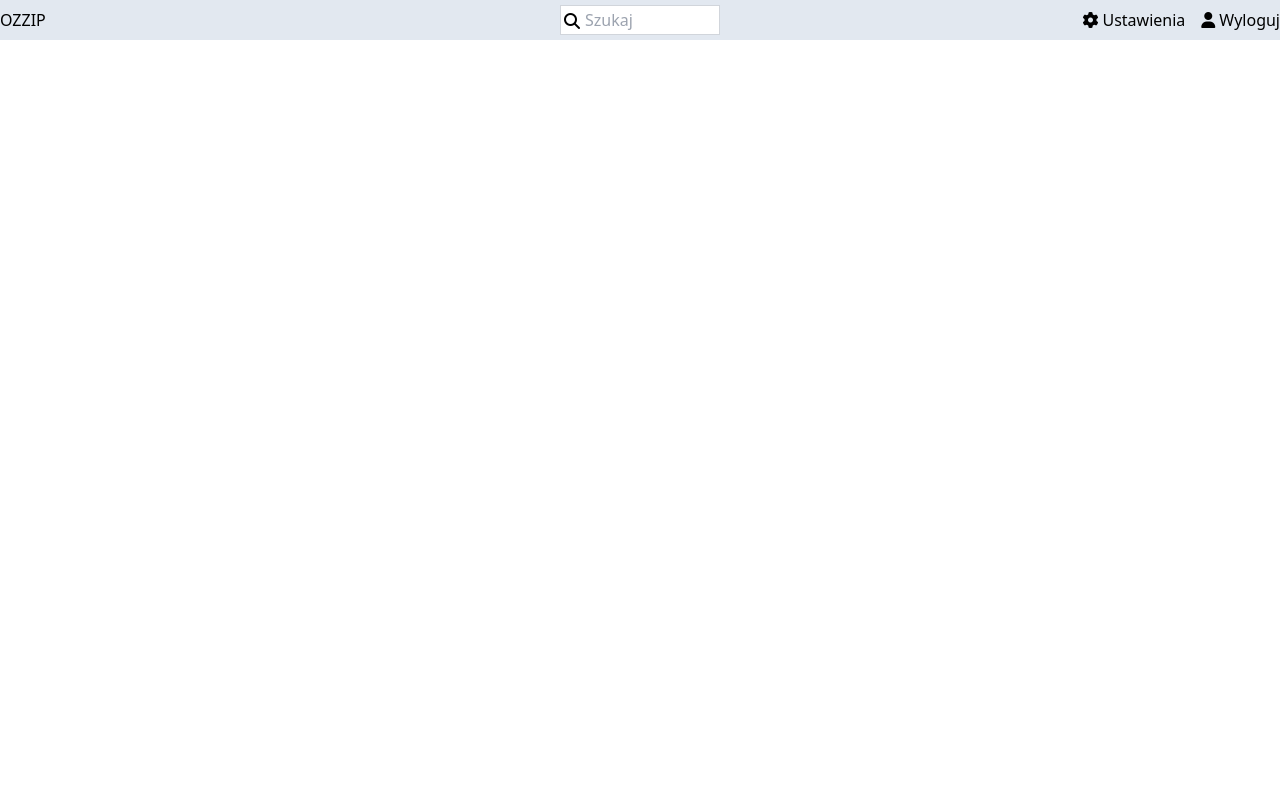
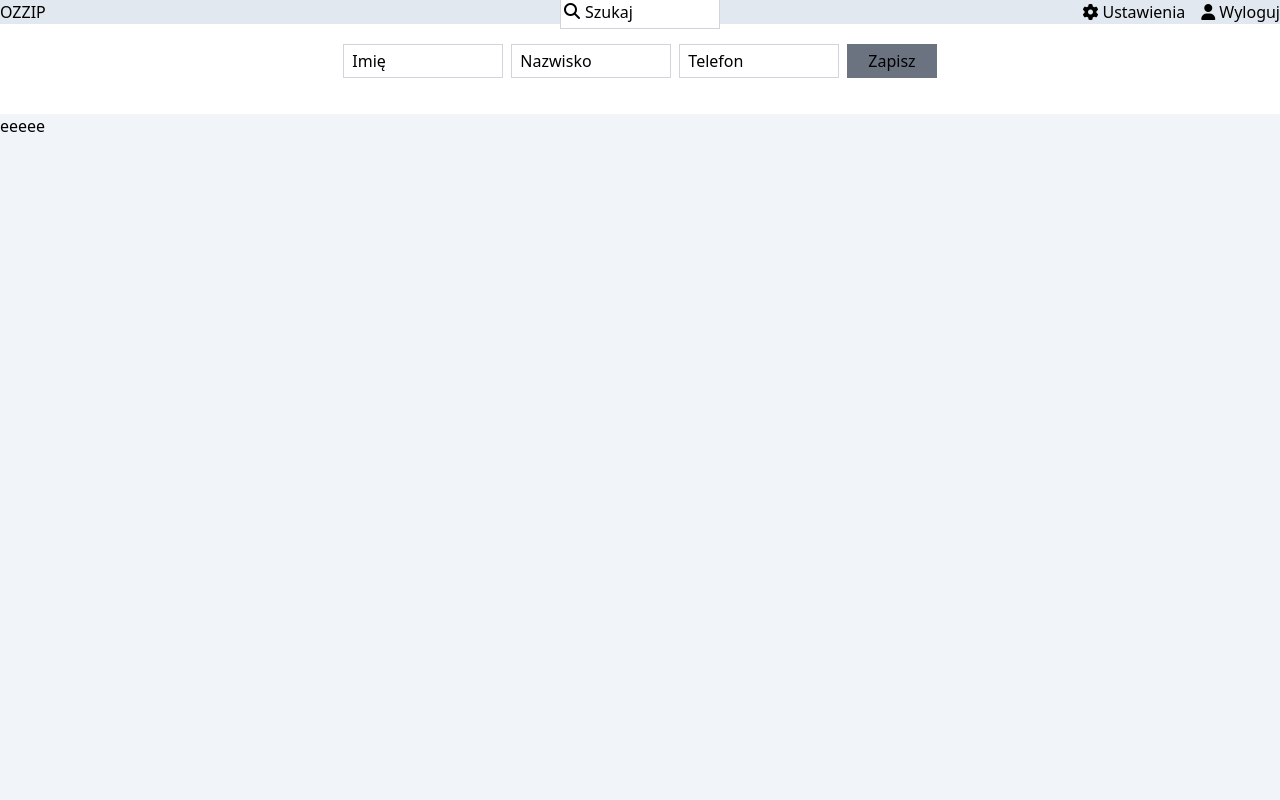
Before and after one commit to Krzysztofe/contributions, a website built with Vite: page src/pages/settings/indexSettings.html in a window 1280 px wide. Shown: the top 800 px of the page. Built offline with nearby package versions, Linux system fonts and the light colour scheme.

Commit message:
Add styles to memberForm

```diff
--- a/src/pages/login/dataLoginFields.ts
+++ b/src/pages/login/dataLoginFields.ts
@@ -3,7 +3,7 @@ import { DataFieldCreator } from "../../utils/dataFieldCreator";
 export const dataLoginFields = [
   DataFieldCreator.createDataField(
     "login",
-    "Login",
+    "",
     true,
     "^[a-zA-Z –-]+$",
     "text",
@@ -11,7 +11,7 @@ export const dataLoginFields = [
   ),
   DataFieldCreator.createDataField(
     "password",
-    "Hasło",
+    "",
     true,
     "^[a-zA-Z –-]+$",
     "password",
--- a/src/pages/settings/dataMemberFields.ts
+++ b/src/pages/settings/dataMemberFields.ts
@@ -5,7 +5,7 @@ import { DataFieldCreator } from "../../utils/dataFieldCreator";
 export const dataMemberFields = [
   DataFieldCreator.createDataField(
     "name",
-    "Imię",
+    "",
     true,
     "^[a-zA-Z –-]+$",
     "text",
@@ -13,7 +13,7 @@ export const dataMemberFields = [
   ),
   DataFieldCreator.createDataField(
     "surname",
-    "Nazwisko",
+    "",
     true,
     "^[a-zA-Z –-]+$",
     "text",
@@ -21,7 +21,7 @@ export const dataMemberFields = [
   ),
   DataFieldCreator.createDataField(
     "phone",
-    "Telefon",
+    "",
     true,
     "^[a-zA-Z –-]+$",
     "number",
--- a/src/pages/settings/indexSettings.html
+++ b/src/pages/settings/indexSettings.html
@@ -4,7 +4,7 @@
     <meta charset="UTF-8" />
     <meta name="viewport" content="width=device-width, initial-scale=1.0" />
     <link href="../../style.css" rel="stylesheet" />
-     <link
+    <link
       rel="stylesheet"
       href="https://cdnjs.cloudflare.com/ajax/libs/font-awesome/6.4.2/css/all.min.css"
       integrity="sha512-z3gLpd7yknf1YoNbCzqRKc4qyor8gaKU1qmn+CShxbuBusANI9QpRohGBreCFkKxLhei6S9CQXFEbbKuqLg0DA=="
@@ -14,7 +14,10 @@
     <title>Document</title>
     <script type="module" src="./indexSettings.ts" defer></script>
   </head>
- <body class="h-screen flex flex-col ">
-    <main id="mainSettings"  class="grid place-items-center flex-1 sm:bg-white"></main></main>
+  <body class="h-screen flex flex-col">
+    <main id="mainSettings" class="">
+      <div class="bg-slate-100 h-lvh">eeeee</div>
+       <div class="bg-slate-100 h-lvh">eeeee</div>
+    </main>
   </body>
 </html>
--- a/src/pages/settings/indexSettings.ts
+++ b/src/pages/settings/indexSettings.ts
@@ -4,4 +4,28 @@ import { HeaderLogedIn } from "../login/headerCreator";
 
 new HeaderLogedIn(["flex", "items-center", "justify-between"]);
 
-// new FormCreator("mainSettings", dataMemberFields);
+const memberForm = new FormCreator("mainSettings");
+
+memberForm.createForm([
+  "my-5",
+  "flex",
+  "flex-col",
+  "items-center",
+  "md:flex-row",
+  "md:justify-center",
+]);
+
+memberForm.createFields(
+  dataMemberFields,
+  ["max-w-48", "md:max-w-40", "mr-2"],
+  ["max-w-48", "md:max-w-40"]
+);
+memberForm.createBtn("Zapisz", [
+  "text-center",
+  "py-1",
+  "px-5",
+  "bg-gray-500",
+  "mb-auto",
+  "border",
+  "border-gray-500",
+]);
--- a/src/utils/formCreator.ts
+++ b/src/utils/formCreator.ts
@@ -4,7 +4,6 @@ import { ValidationLogin } from "../pages/login/validation.ts";
 export class FormCreator {
   #parentEl: HTMLElement | null;
   #formEl: HTMLFormElement | null = null;
-  #fieldsContainer: HTMLElement | null = null;
 
   constructor(element: string) {
     this.#parentEl = document.getElementById(element);
@@ -15,7 +14,7 @@ export class FormCreator {
     this.#formEl.id = "form";
     this.#formEl.classList.add(...formStyles);
     this.#formEl.setAttribute("novalidate", "");
-    this.#parentEl?.append(this.#formEl);
+    this.#parentEl?.prepend(this.#formEl);
   }
 
   createInput(
@@ -29,11 +28,13 @@ export class FormCreator {
     input.setAttribute("required", required || false);
     input.setAttribute("placeholder", placeholder);
     input.classList.add(
-      "p-0.5",
+      "px-2",
+      "py-1",
       "border",
       "border-gray-300",
       "focus:border-blue-500",
       "focus:outline-none",
+      "placeholder-black",
       ...inputStyles
     );
     input.style.cssText = `
@@ -44,25 +45,34 @@ export class FormCreator {
     return input;
   }
 
-  createFields(inputsData: any[], inputStyles: string[] = []) {
+  createFields(
+    inputsData: any[],
+    fieldStyles: string[] = [],
+    inputStyles: string[] = []
+  ) {
     inputsData.forEach(({ name, type, required, placeholder, label }: any) => {
+      const field = document.createElement("div");
+      field.classList.add(...fieldStyles);
+
       if (label) {
         const labelEl = document.createElement("label");
         labelEl.innerText = label;
         labelEl.setAttribute("for", name);
-        this.#formEl?.append(labelEl);
+        field.append(labelEl);
       }
 
-      this.#formEl?.append(
-        this.createInput({ name, type, required, placeholder })
+      field.append(
+        this.createInput({ name, type, required, placeholder }, inputStyles)
       );
 
       if (required) {
-        const error = document.createElement("span");
+        const error = document.createElement("div");
         error.id = `${name}Error`;
-        error.classList.add("text-xs", "h-3", "text-red-500");
-        this.#formEl?.append(error);
+        error.classList.add("text-xs", "h-3", "text-red-500", "mb-1");
+        field.append(error);
       }
+
+      this.#formEl?.append(field);
     });
   }
 
```
